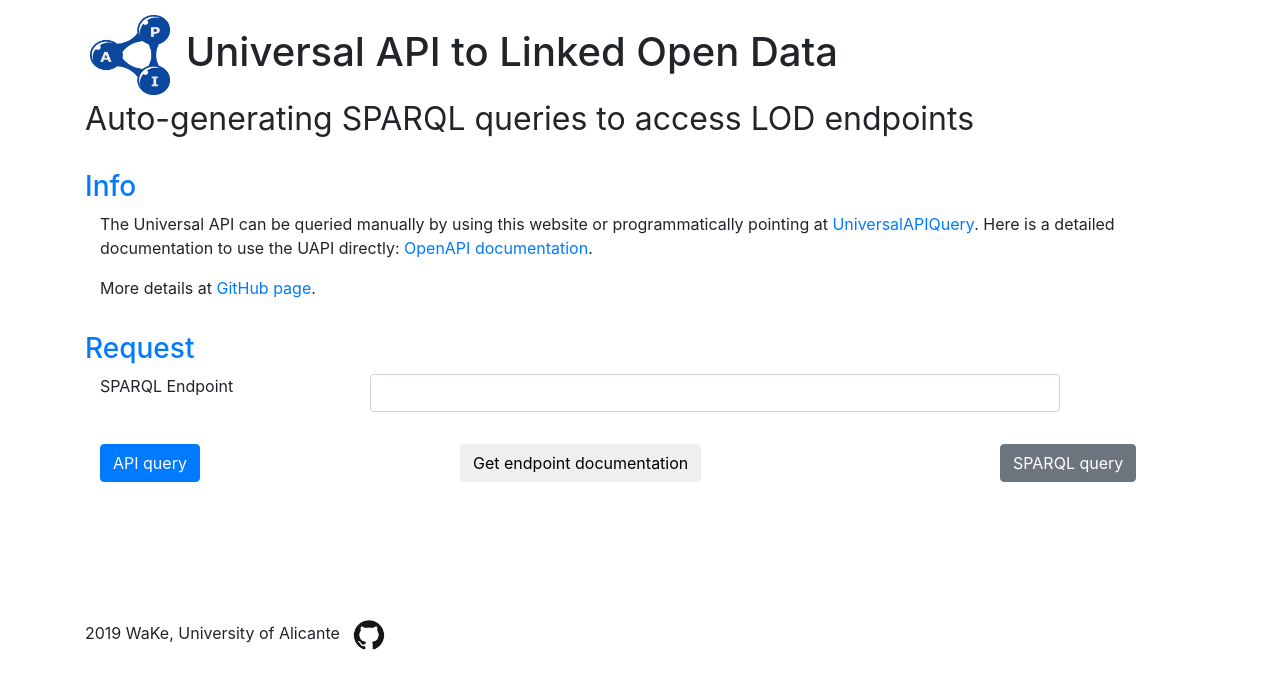
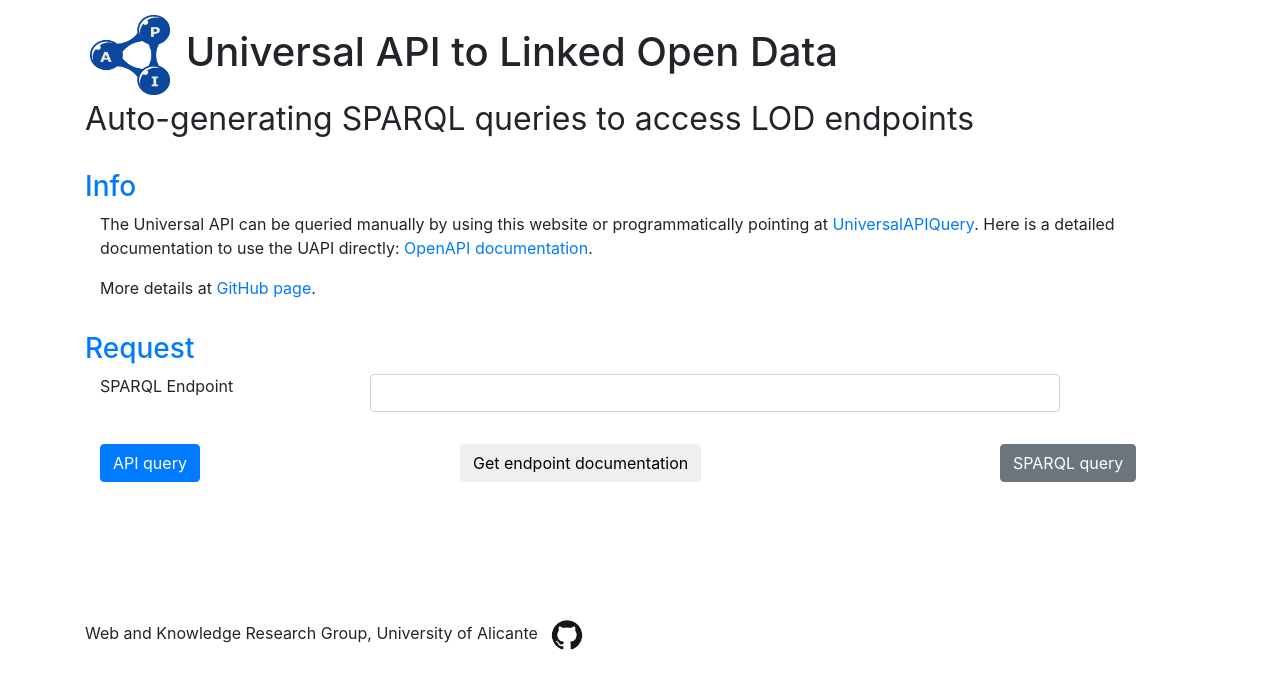
Before and after one commit to cgmora12/UniversalAPI, a website: page web/webAPI.html in a window 1280 px wide. Drawn offline with Linux system fonts and the light colour scheme.

Commit message:
Update footer

```diff
--- a/web/webAPI.html
+++ b/web/webAPI.html
@@ -309,7 +309,7 @@
         <br><br>
 
         <div class="footer">
-            2019 WaKe, University of Alicante
+            Web and Knowledge Research Group, University of Alicante
             <a href="https://wake.dlsi.ua.es"> </a>
             <a href="https://github.com/cgmora12/UniversalAPI" target="_blank"><img border="0" alt="GitHub" src="/UniversalAPI/web/images/GitHub-Mark.png" width="40" height="40" style="margin: 5px;" >
         </div>
```
